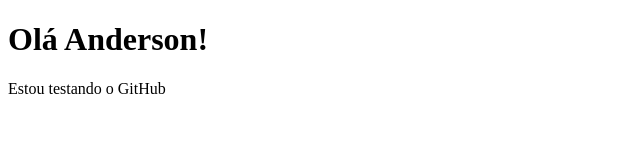
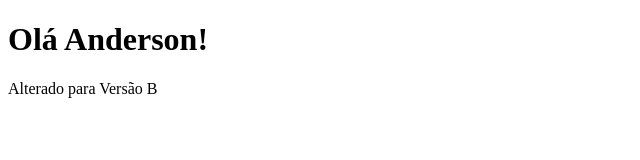
Before and after one commit to andersonpontes88/git-aula1, a plain HTML site: page index.html in a window 1280 px wide. Shown: the full height of the page, 0-640 px from the left. Drawn offline with Linux system fonts and the light colour scheme.

Commit message:
nova versão alterada B

```diff
--- a/index.html
+++ b/index.html
@@ -7,6 +7,6 @@
   </head>
   <body>
     <h1>Olá Anderson!</h1>
-    <p>Estou testando o GitHub</p>
+    <p>Alterado para Versão B</p>
   </body>
 </html>
```
